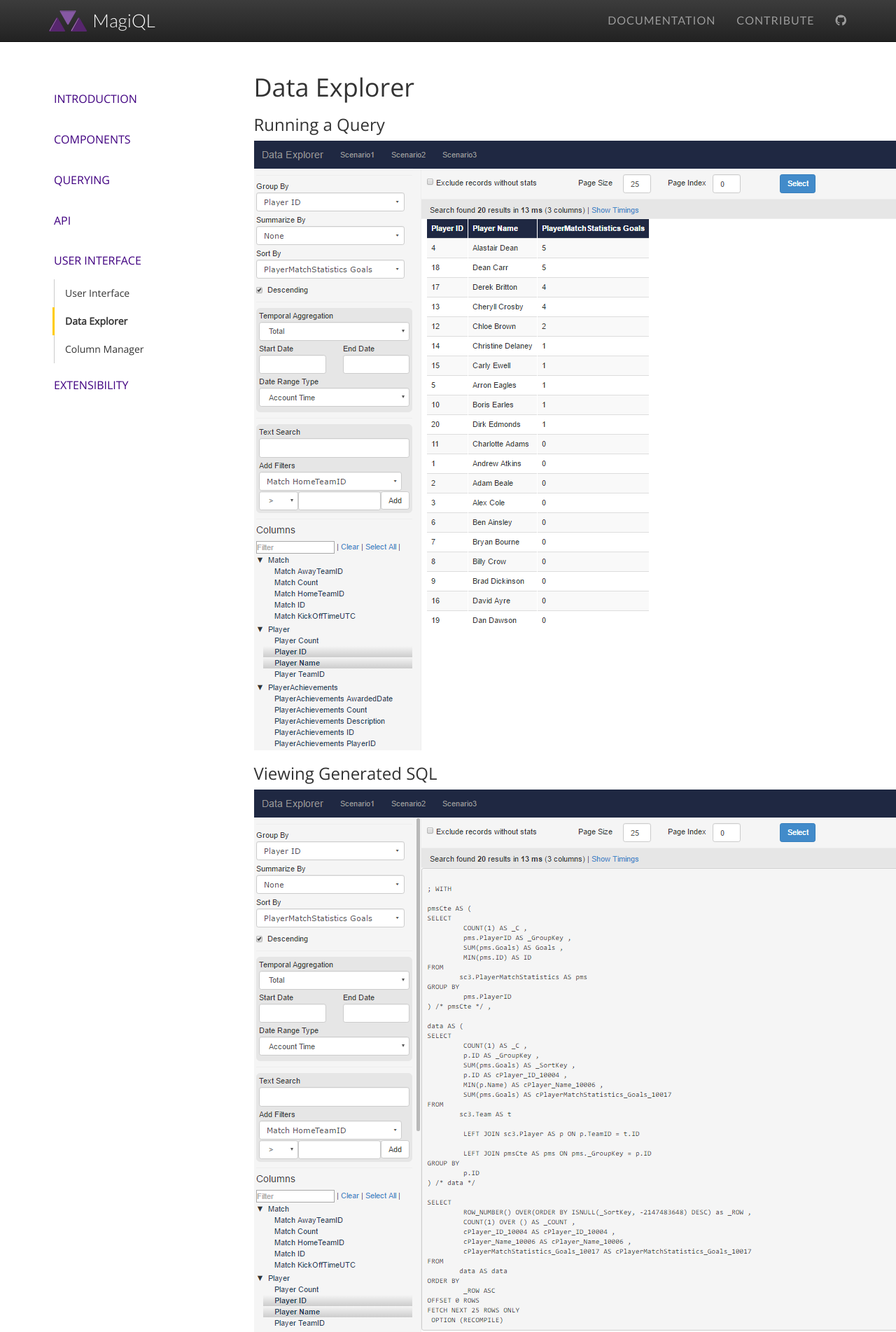
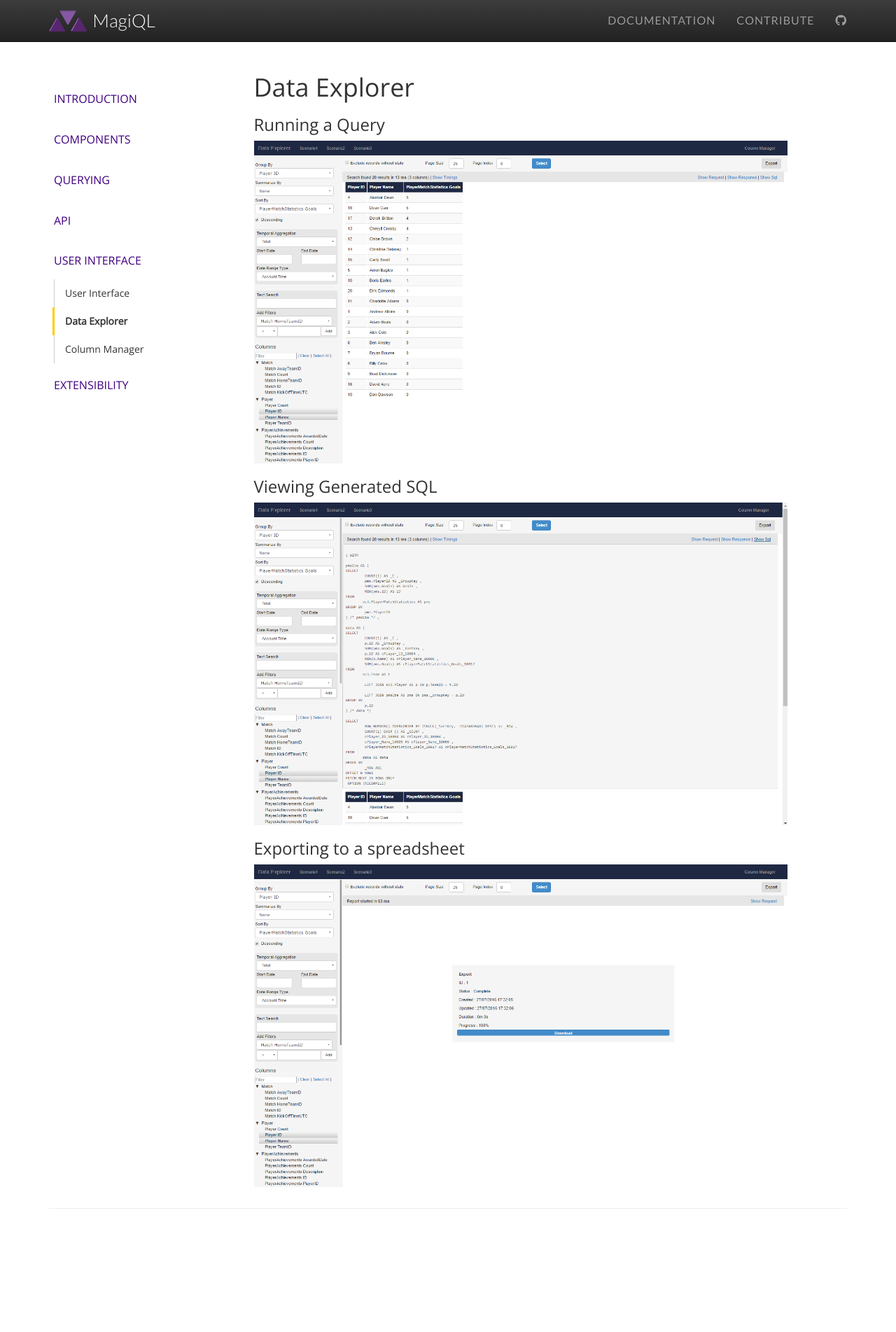
Before and after one commit to MagiQL/magiql.github.io, a Jekyll site: the page built from docs/5-user-interface/501-data-explorer.md, in a window 1280 px wide. Shown: the top 1903 px of the page at 70% size. Built offline with Jekyll 4.4.1, drawn with Linux system fonts in a browser that asks for light colours; nearby versions of some CDN libraries; a script that is not in the unit is left out; after the commit the page ends 1757 px from its top, so only the background shows below that.

Commit message:
Update 501-data-explorer.md

```diff
--- a/docs/5-user-interface/501-data-explorer.md
+++ b/docs/5-user-interface/501-data-explorer.md
@@ -8,10 +8,10 @@
 ====
 
 ### Running a Query
-<img src="/assets/images/screen-dataexplorer-query.png" />
+<a href="/assets/images/screen-dataexplorer-query.png"><img src="/assets/images/screen-dataexplorer-query.png" width="90%" /></a>
 
 ### Viewing Generated SQL
-<img src="/assets/images/screen-dataexplorer-sql.png" />
+<a href="/assets/images/screen-dataexplorer-sql.png"><img src="/assets/images/screen-dataexplorer-sql.png" width="90%" /></a>
 
 ### Exporting to a spreadsheet
-<img src="/assets/images/screen-dataexplorer-export.png" />
+<a href="/assets/images/screen-dataexplorer-export.png"><img src="/assets/images/screen-dataexplorer-export.png" width="90%" /></a>
```
